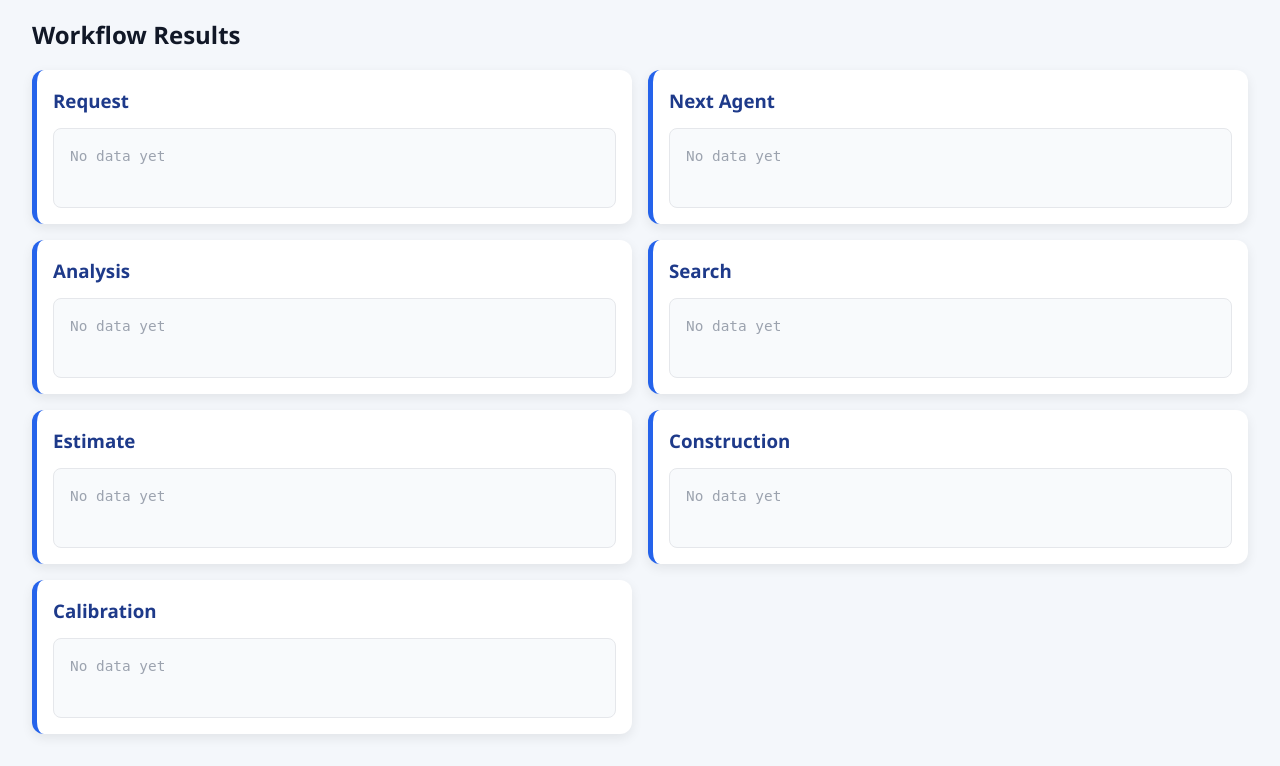
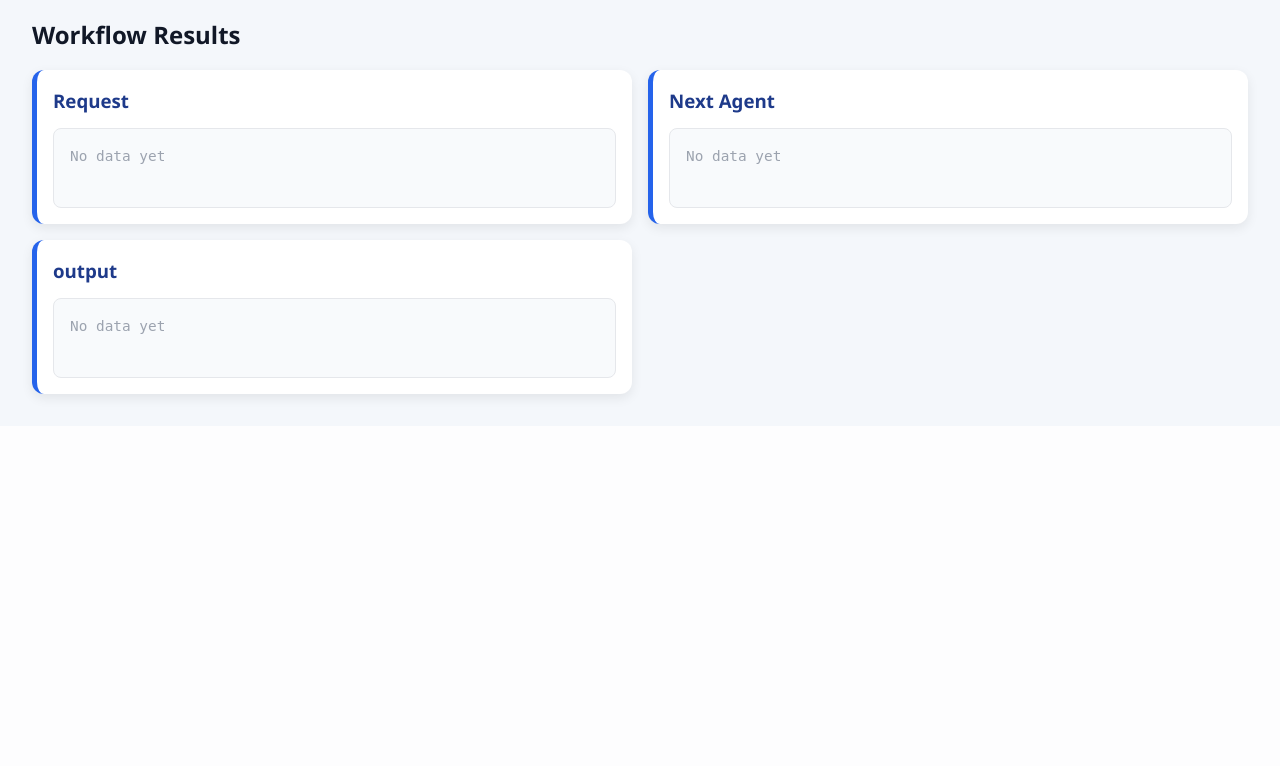
Before and after one commit to jacobbode-TCS/pge_mock_model, a Flask app: page / in a window 1280 px wide. Shown: the part 660-1426 px from the top of the page. After the commit the page ends 1063 px from the top, so only its background shows below. Run offline with Flask 3, Linux system fonts and the light colour scheme.

Commit message:
Agent Host changes for agents/dynamic-output-section-update

```diff
--- a/templates/index.html
+++ b/templates/index.html
@@ -51,28 +51,8 @@
         </div>
 
         <div class="result-section">
-            <h3>Analysis</h3>
-            <pre id="analysis"></pre>
-        </div>
-
-        <div class="result-section">
-            <h3>Search</h3>
-            <pre id="search"></pre>
-        </div>
-
-        <div class="result-section">
-            <h3>Estimate</h3>
-            <pre id="estimate"></pre>
-        </div>
-
-        <div class="result-section">
-            <h3>Construction</h3>
-            <pre id="construction"></pre>
-        </div>
-
-        <div class="result-section">
-            <h3>Calibration</h3>
-            <pre id="calibration"></pre>
+            <h3 id="output-heading">output</h3>
+            <pre id="output"></pre>
         </div>
 
         <script>
@@ -86,11 +66,42 @@
             const form = document.getElementById('workflow-form');
             const requestResult = document.getElementById('request-result');
             const nextAgent = document.getElementById('next-agent');
-            const analysis = document.getElementById('analysis');
-            const search = document.getElementById('search');
-            const estimate = document.getElementById('estimate');
-            const construction = document.getElementById('construction');
-            const calibration = document.getElementById('calibration');
+            const outputHeading = document.getElementById('output-heading');
+            const output = document.getElementById('output');
+
+            function formatOutputValue(value) {
+                if (typeof value === 'object' && value !== null) {
+                    return JSON.stringify(value, null, 2);
+                }
+                return value || '';
+            }
+
+            function updateOutputSection(data) {
+                const outputKeyByAgent = {
+                    image_analysis: 'analysis',
+                    knowledge_search: 'search',
+                    estimation: 'estimate',
+                    construction: 'construction',
+                    calibration: 'calibration'
+                };
+
+                const outputLabelByAgent = {
+                    image_analysis: 'Analysis',
+                    knowledge_search: 'search',
+                    estimation: 'estimate',
+                    construction: 'construction',
+                    calibration: 'calibration'
+                };
+
+                const agentKey = data.next_agent || 'output';
+                const outputKey = outputKeyByAgent[agentKey] || 'output';
+                const outputValue = outputKey === 'output'
+                    ? data.message || ''
+                    : data[outputKey];
+
+                outputHeading.textContent = outputLabelByAgent[agentKey] || 'output';
+                output.textContent = formatOutputValue(outputValue);
+            }
 
 
             function showPreview(file) {
@@ -188,6 +199,8 @@
                 }
 
                 requestResult.textContent = 'Running...';
+                outputHeading.textContent = 'output';
+                output.textContent = 'Running...';
                 const res = await fetch('/workflow', {
                     method: 'POST',
                     body: formData
@@ -196,27 +209,10 @@
                 const data = await res.json();
                 requestResult.textContent = data.request || '';
                 nextAgent.textContent = data.next_agent || '';
-                analysis.textContent = typeof data.analysis === 'object'
-                    ? JSON.stringify(data.analysis, null, 2)
-                    : (data.analysis || '');
-
-                search.textContent = typeof data.search === 'object'
-                    ? JSON.stringify(data.search, null, 2)
-                    : (data.search || '');
-
-                estimate.textContent = typeof data.estimate === 'object'
-                    ? JSON.stringify(data.estimate, null, 2)
-                    : (data.estimate || '');
-
-                construction.textContent = typeof data.construction === 'object'
-                    ? JSON.stringify(data.construction, null, 2)
-                    : (data.construction || '');
-
-                calibration.textContent = typeof data.calibration === 'object'
-                    ? JSON.stringify(data.calibration, null, 2)
-                    : (data.calibration || '');
+                updateOutputSection(data);
             });
         </script>
+</div>
 </body>
 
 </html>
```
